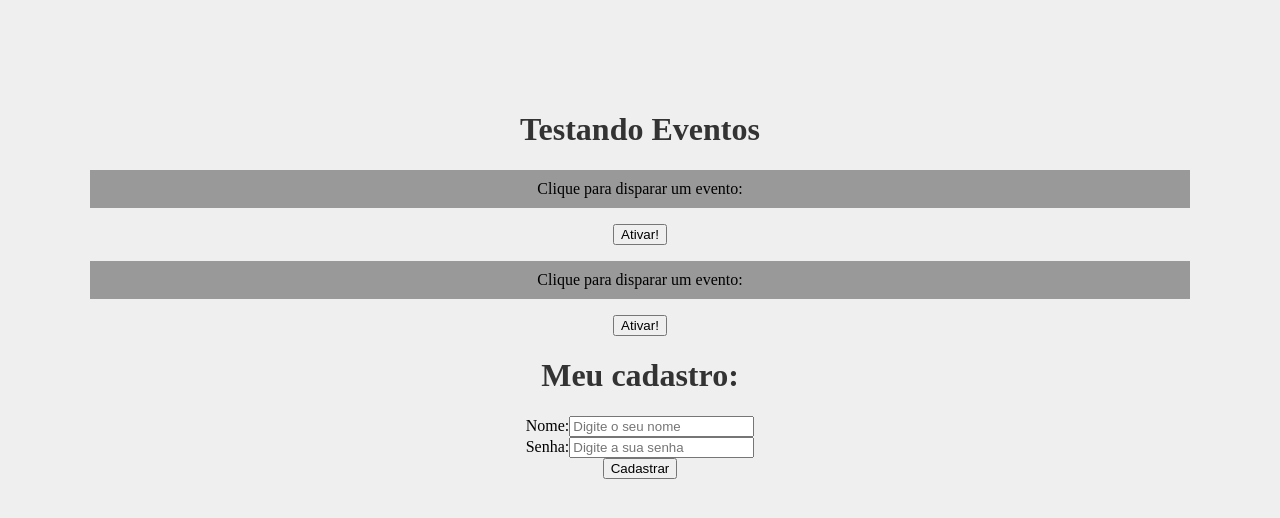
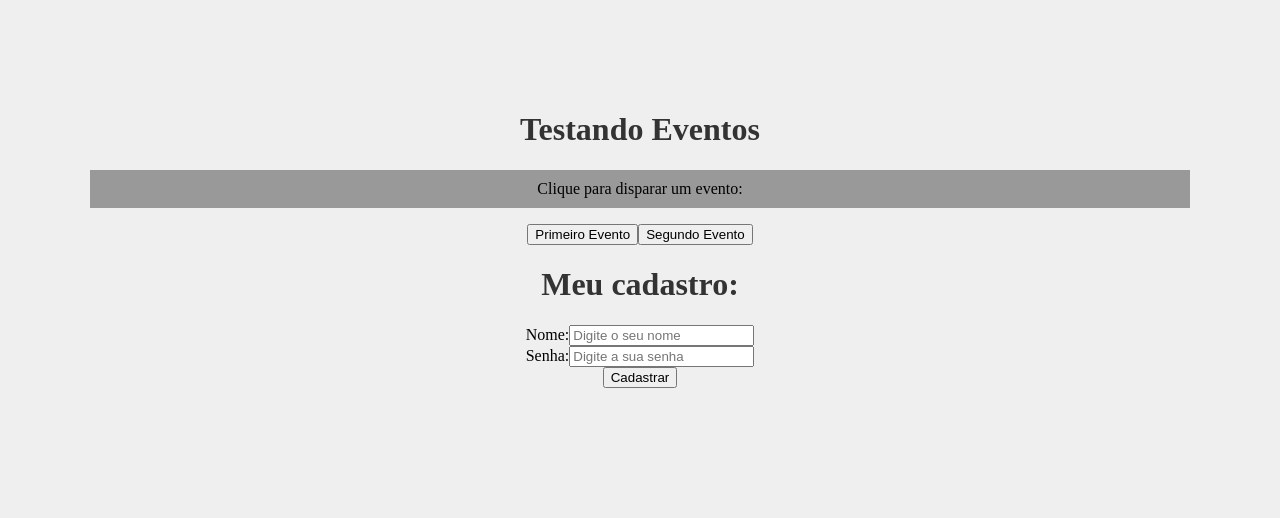
Before and after one commit to Samuel-Nun3s/Estudos-React, a React (Vite) app: page / in a window 1280 px wide. Shown: the top 518 px of the page. Built offline with nearby package versions, Linux system fonts and the light colour scheme.

Commit message:
Passagem de eventos como props

```diff
--- a/src/App.jsx
+++ b/src/App.jsx
@@ -8,7 +8,6 @@ function App() {
       <div>
         <h1>Testando Eventos</h1>
         <Evento numero='1'/>
-        <Evento numero='2'/>
         <Form />
       </div>
   )
--- /dev/null
+++ b/src/components/Button.jsx
@@ -0,0 +1,5 @@
+function Button(props) {
+  return <button onClick={props.event}>{props.text}</button>
+}
+
+export default Button;
--- a/src/components/Evento.jsx
+++ b/src/components/Evento.jsx
@@ -1,12 +1,19 @@
-function Evento({ numero }) {
+import Button from "./Button";
+
+function Evento() {
     function meuEvento() {
-        console.log(`Opa, fui ativado! ${numero}`);
+        console.log(`Ativando primeiro evento`);
+    }
+
+    function segundoEvento() {
+        console.log('Ativando o segundo evento');
     }
 
     return (
         <div>
             <p>Clique para disparar um evento:</p>
-            <button onClick={meuEvento}>Ativar!</button>
+            <Button event={meuEvento} text="Primeiro Evento"/>
+            <Button event={segundoEvento} text="Segundo Evento"/>
         </div>
     )
 }
```
